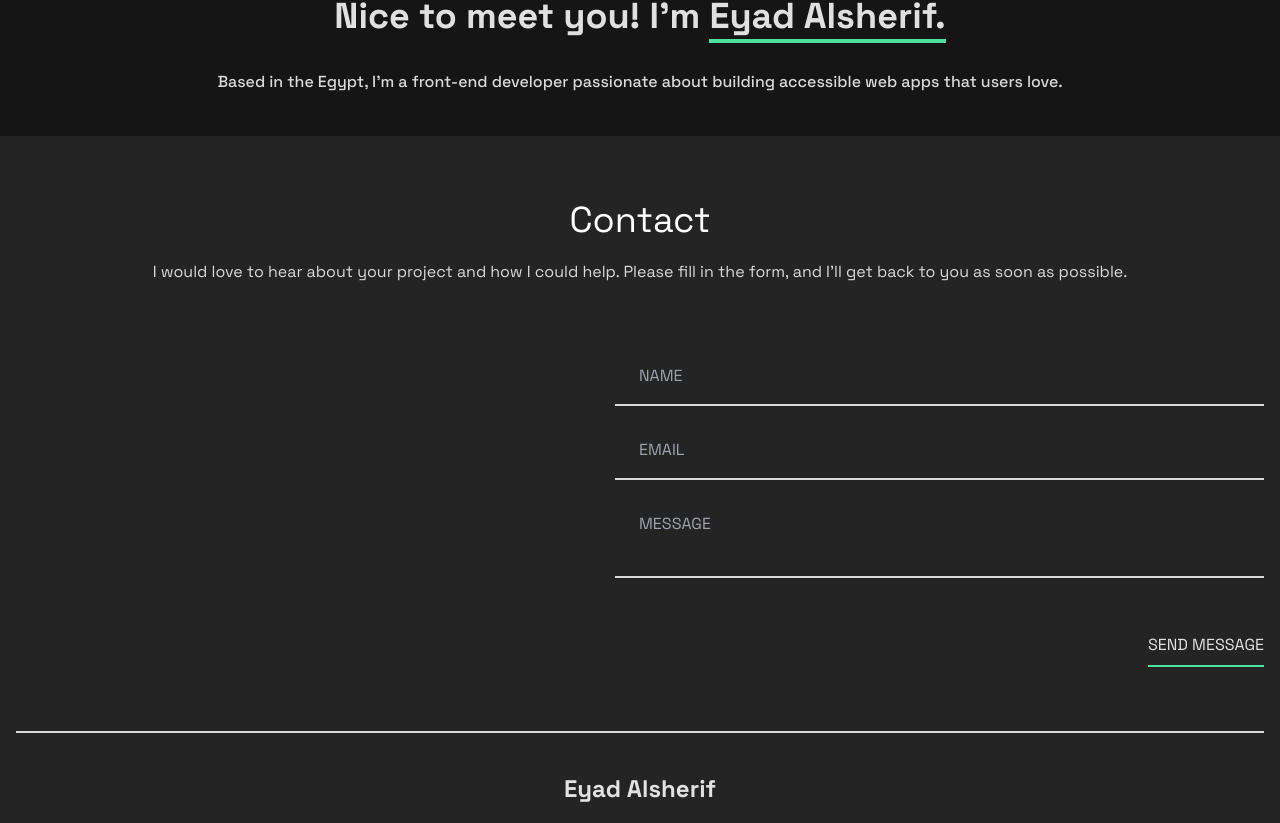
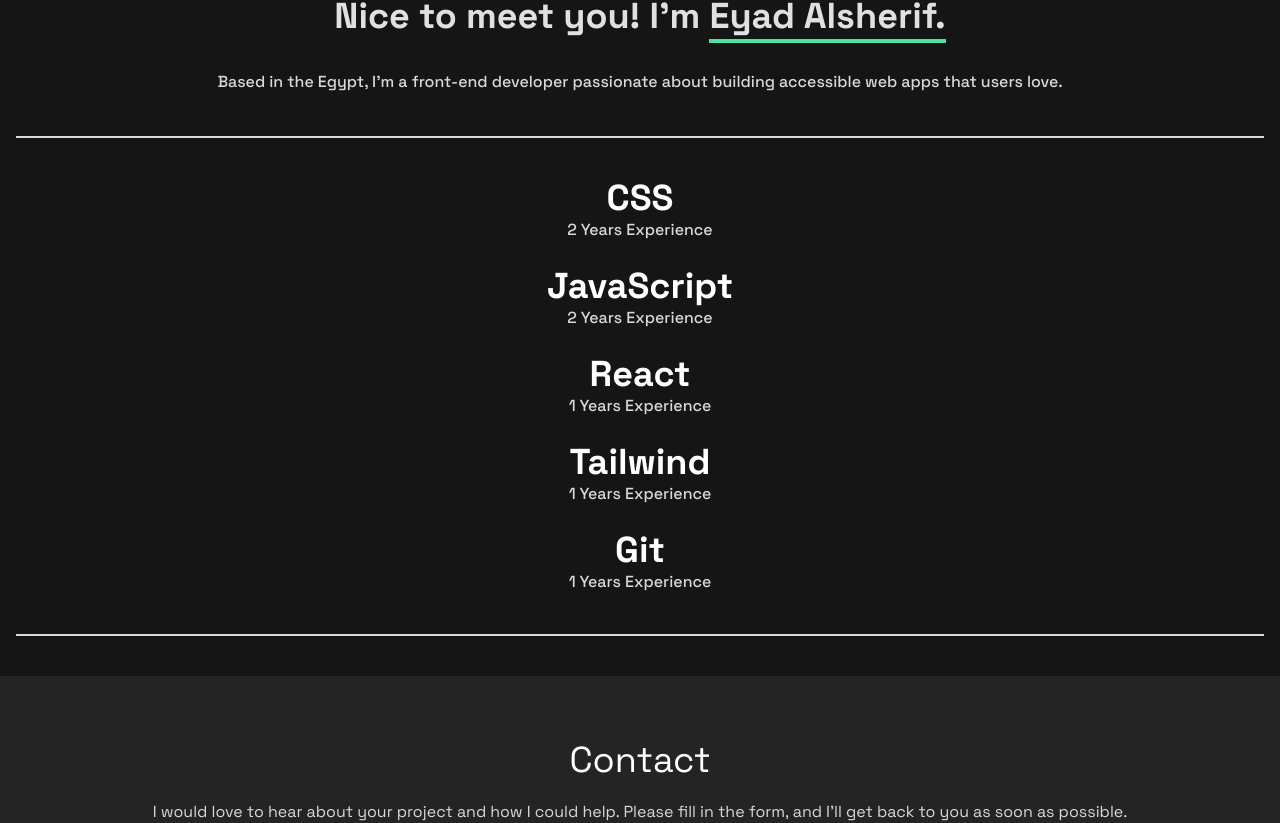
Before and after one commit to daniel-d7a/my-portfolio, a React (Vite) app: page / in a window 1280 px wide. Shown: the part 636-1459 px from the top of the page. Built offline with nearby package versions, Linux system fonts and the light colour scheme.

Commit message:
added experience section

```diff
--- a/src/App.jsx
+++ b/src/App.jsx
@@ -1,12 +1,14 @@
 import AboutMe from "./components/AboutMe/AboutMe";
 import Footer from "./components/Footer/Footer";
 import NavBar from "./components/NavBar/Navbar";
+import Experience from './components/Experience/Experience';
 
 function App() {
   return (
     <>
       <NavBar />
       <AboutMe />
+      <Experience/>
       <Footer />
     </>
   );
--- /dev/null
+++ b/src/components/Experience/Card.jsx
@@ -0,0 +1,10 @@
+export default function Card({ name, years }) {
+  return (
+    <div className="flex flex-col justify-center items-center">
+      <p className="font-bold text-4xl text-white">{name}</p>
+      <p className="font-medium text-base text-portfolio-off-white">
+        {years} Years Experience
+      </p>
+    </div>
+  );
+}
--- /dev/null
+++ b/src/components/Experience/Experience.jsx
@@ -0,0 +1,17 @@
+import Card from "./Card";
+
+export default function Experience() {
+  return (
+    <div className="border-portfolio-off-white border-y-2 py-10 mb-10 mx-4 grid grid-cols-1 gap-y-6 place-items-center">
+      {[
+        { name: "CSS", years: 2 },
+        { name: "JavaScript", years: 2 },
+        { name: "React", years: 1 },
+        { name: "Tailwind", years: 1 },
+        { name: "Git", years: 1 },
+      ].map(({ name, years }) => (
+        <Card key={name} name={name} years={years} />
+      ))}
+    </div>
+  );
+}
```
Also changed, not shown: 1 other file (tests, documents, lock files or other folders).
